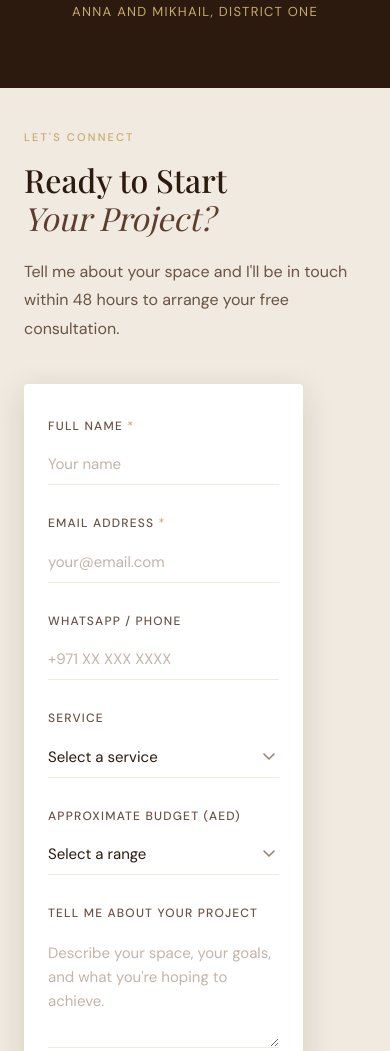
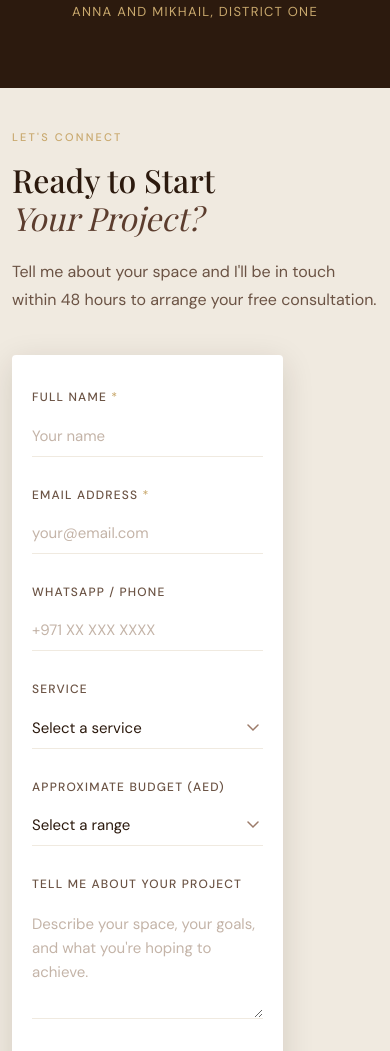
Before and after one commit to denniskortekaas-cmd/kristine-interiors, a website: page index.html in a window 390 px wide. Shown: the part 5498-6549 px from the top of the page. Drawn offline with nearby package versions, Linux system fonts and the light colour scheme; a web font is replaced by a local one.

Commit message:
Wider contact form on mobile with small side margins

```diff
--- a/style.css
+++ b/style.css
@@ -1089,7 +1089,8 @@
 
   .portfolio-grid { grid-template-columns: 1fr 1fr; }
 
-  .contact-form-wrap { padding: 32px 24px; }
+  #contact .container { padding: 0 12px; }
+  .contact-form-wrap { padding: 32px 20px; }
   .form-row { grid-template-columns: 1fr; gap: 0; }
   .footer-grid { grid-template-columns: 1fr; gap: 0; }
 
```
